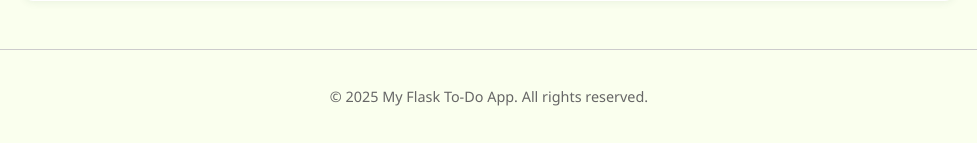
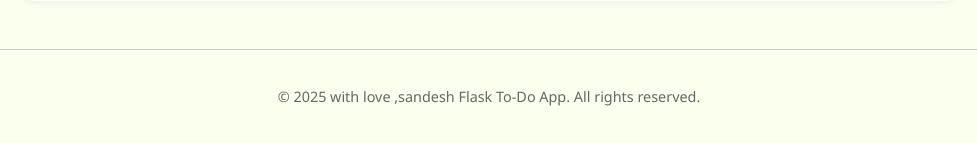
Before and after one commit to 10frozen/Flask_Todo_App, a Flask app: page /auth/register in a window 1280 px wide. Shown: the part 671-814 px from the top of the page, without its empty margins (151-1128 px from the left). Run offline with Flask 3, Linux system fonts and the light colour scheme.

Commit message:
Update base.html

```diff
--- a/app/templates/base.html
+++ b/app/templates/base.html
@@ -38,7 +38,7 @@
 
     <footer class="footer">
         <div class="container">
-            <p>&copy; {{ current_year }} My Flask To-Do App. All rights reserved.</p>
+            <p>&copy; {{ current_year }} with love ,sandesh Flask To-Do App. All rights reserved.</p>
         </div>
     </footer>
 </body>
```
